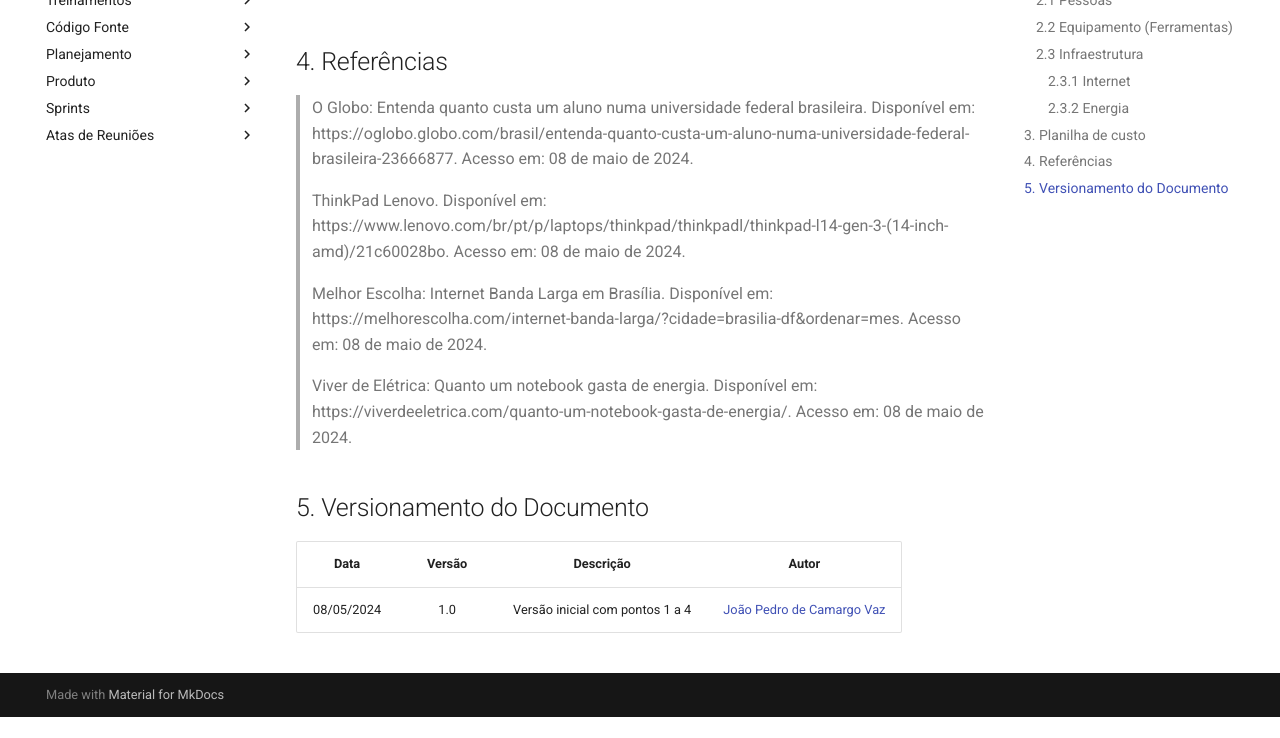
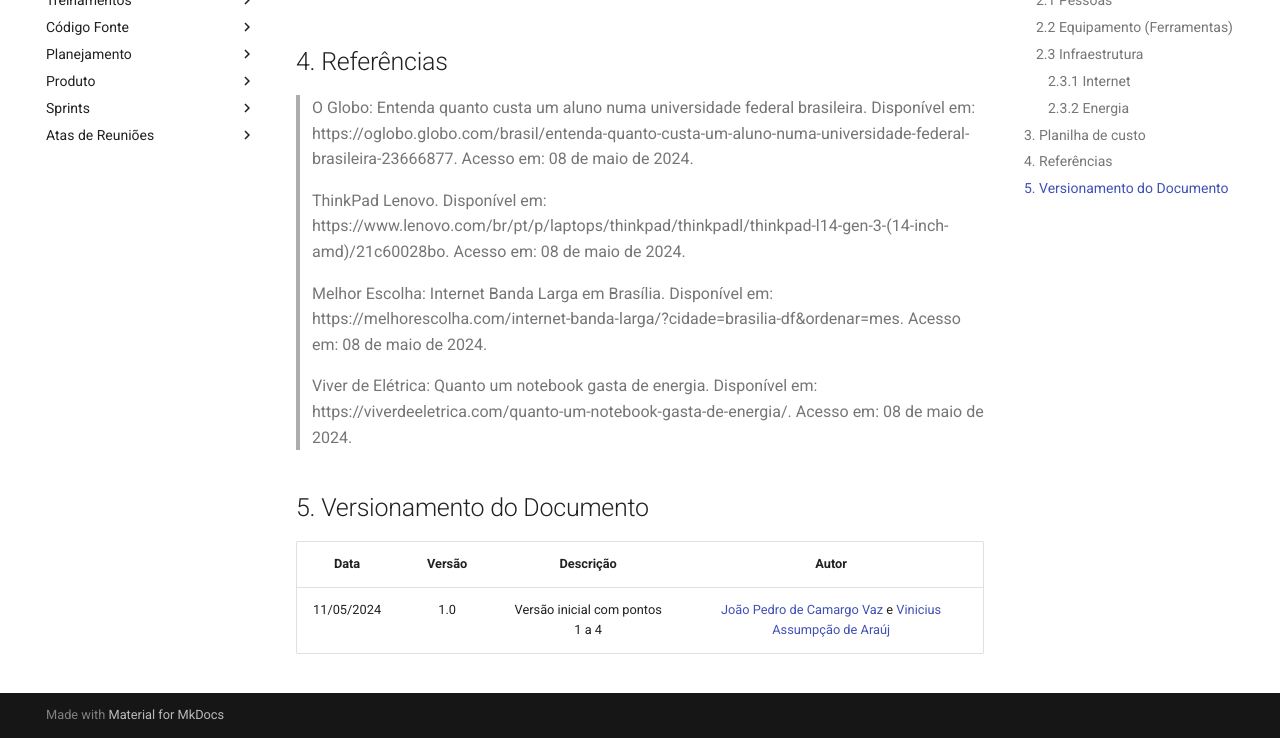
Before and after one commit to fga-eps-mds/2024.1-UnB-TV-DOC, an MkDocs documentation site: the page built from docs/planejamento/planocusto.md, in a window 1280 px wide and 900 px high, scrolled down 1634 px, cut to the strip 162-900 px from the top of the window. Built offline with MkDocs 1.6.1 and Material for MkDocs 9.7.7, drawn with Linux system fonts in a browser that asks for light colours; comment, search, counter and statistics services are not loaded; before the commit the page ends 2513 px from its top, so only the background shows below that.

Commit message:
Ajustes planocusto.md

```diff
--- a/docs/planejamento/planocusto.md
+++ b/docs/planejamento/planocusto.md
@@ -52,4 +52,4 @@ A planilha abaixo mostra os custos por semana até a entrega do MVP e o fim do P
 
 | Data | Versão | Descrição | Autor |
 | :-----: | :-------------: | :---------------: | :-: |
-| 08/05/2024 | 1.0 | Versão inicial com pontos 1 a 4 | [João Pedro de Camargo Vaz](github.com/JoaoPedro0803) |
+| 11/05/2024 | 1.0 | Versão inicial com pontos 1 a 4 | [João Pedro de Camargo Vaz](github.com/JoaoPedro0803) e [Vinicius Assumpção de Araúj](github.com/viniman27) |
```
